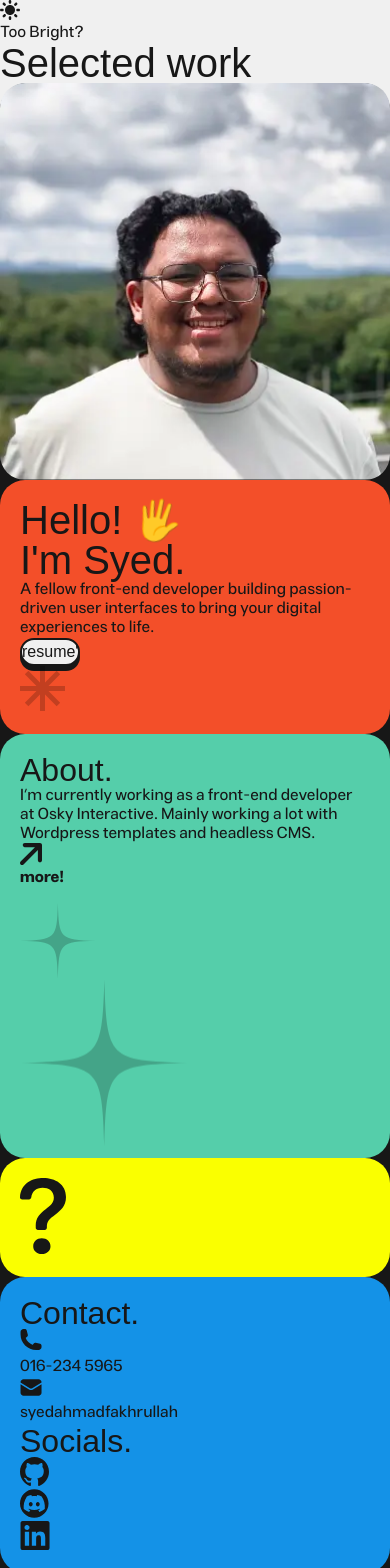
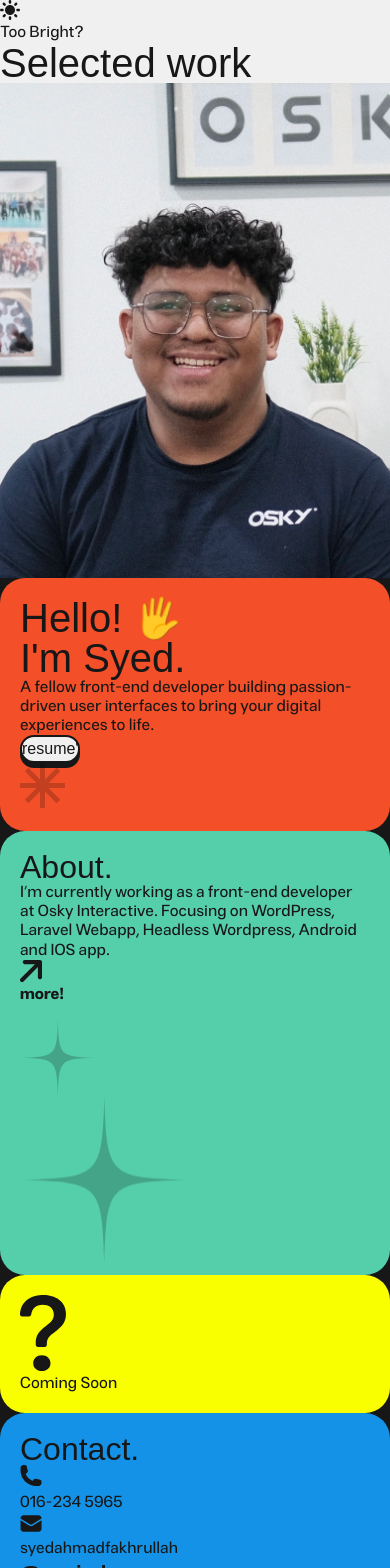
Before and after one commit to sydaf/syedAfcom, a Vue app: page / in a window 390 px wide. Shown: the top 1568 px of the page. Built offline with nearby package versions, Linux system fonts and the light colour scheme; a web font is replaced by a local one.

Commit message:
content changes

```diff
--- a/src/App.vue
+++ b/src/App.vue
@@ -50,14 +50,19 @@ const currentYear = ref(new Date().getFullYear());
 
       <!-- Content -->
       <div class="gap-color p-0.5 grid md:grid-rows-8 md:grid-cols-10 gap-0.5">
-        <img class="round-custom h-full md:row-span-3 md:col-span-3 order-2 object-cover md:object-none w-full relative z-1"
-          src="./assets/img/sydimg.webp" alt="A picture of this creature of a developer">
+        <div class="round-custom h-full overflow-hidden md:row-span-3 md:col-span-3 order-2">
+          <img class="object-cover h-[280px] object-center w-full relative z-1"
+            src="./assets/img/sydimg.webp" alt="SyedAF">
+        </div>
 
         <IntroSection />
         <AboutSection />
 
-        <div class="panel panel-mystery md:row-span-2 md:col-span-2 md:order-7 order-4 flex justify-center items-center">
+        <div class="panel panel-mystery md:row-span-2 md:col-span-2 md:order-7 order-4 flex flex-col justify-center items-center">
           <QuestionMark />
+          <p class="pt-2 font-semibold">
+            Coming Soon
+          </p>
         </div>
 
         <ContactSection />
@@ -77,8 +82,7 @@ const currentYear = ref(new Date().getFullYear());
       <div class="md:row-span-1 md:col-span-10 order-last text-center flex justify-center mt-5 mb-5 md:mb-0">
         <p class="max-w-[225px]">© {{ currentYear }} · Assembled with ❤️ using <a target="_blank" class="p-bold"
             href="https://tailwindcss.com">Tailwind</a> and <a target="_blank" class="p-bold"
-            href="https://vuejs.org">VueJs</a> <br>
-            Hosted by <a class="p-bold" href="https://aliifz.com">AliifZin</a>
+            href="https://vuejs.org">VueJs</a>
           </p>
       </div>
 
--- a/src/components/sections/aboutSection.vue
+++ b/src/components/sections/aboutSection.vue
@@ -17,8 +17,7 @@ const togglePersonal = () => {
         <h2 class="text-xl">About.</h2>
         <div v-if="primaryAbt" class="primary-abt">
             <p>
-                I’m currently working as a front-end developer at Osky Interactive. Mainly working a lot with Wordpress
-                templates and headless CMS.
+                I’m currently working as a front-end developer at Osky Interactive. Focusing on WordPress, Laravel Webapp, Headless Wordpress, Android and IOS app.
             </p>
         </div>
         <div v-else class="personal-abt">
--- a/src/components/sections/projectSection.vue
+++ b/src/components/sections/projectSection.vue
@@ -41,7 +41,7 @@ import ArrowIcon from "../Arrow.vue";
       </a>
     </div>
     <h2>NAATI</h2>
-    <p>Website refresh for translators and interpreters in Australia, using Elementor for easy customization.</p>
+    <p>Website refresh using Elementor, custom widgets and plugins for easy customization.</p>
     <div class="flex flex-wrap gap-1">
       <ProjectTag text="custom-widget" />
       <ProjectTag text="custom-plugin" />
@@ -58,12 +58,12 @@ import ArrowIcon from "../Arrow.vue";
         <ArrowIcon :showText="false" />
       </a>
     </div>
-    <h2>OSKY</h2>
-    <p>Revamped the website for a leading Australian web development studio, enhancing design and functionality.</p>
+    <h2>OSKY v2</h2>
+    <p>Revamped a WordPress website into a Headless Wordpress site using NextJS and WPGraphQL.</p>
     <div class="flex flex-wrap gap-1">
       <ProjectTag text="wordpress" />
       <ProjectTag text="bootstrap" />
-      <ProjectTag text="jquery" />
+      <ProjectTag text="nextjs" />
       <ProjectTag text="cms" />
     </div>
   </div>
```
Also changed, not shown: src/assets/img/sydimg.webp.
